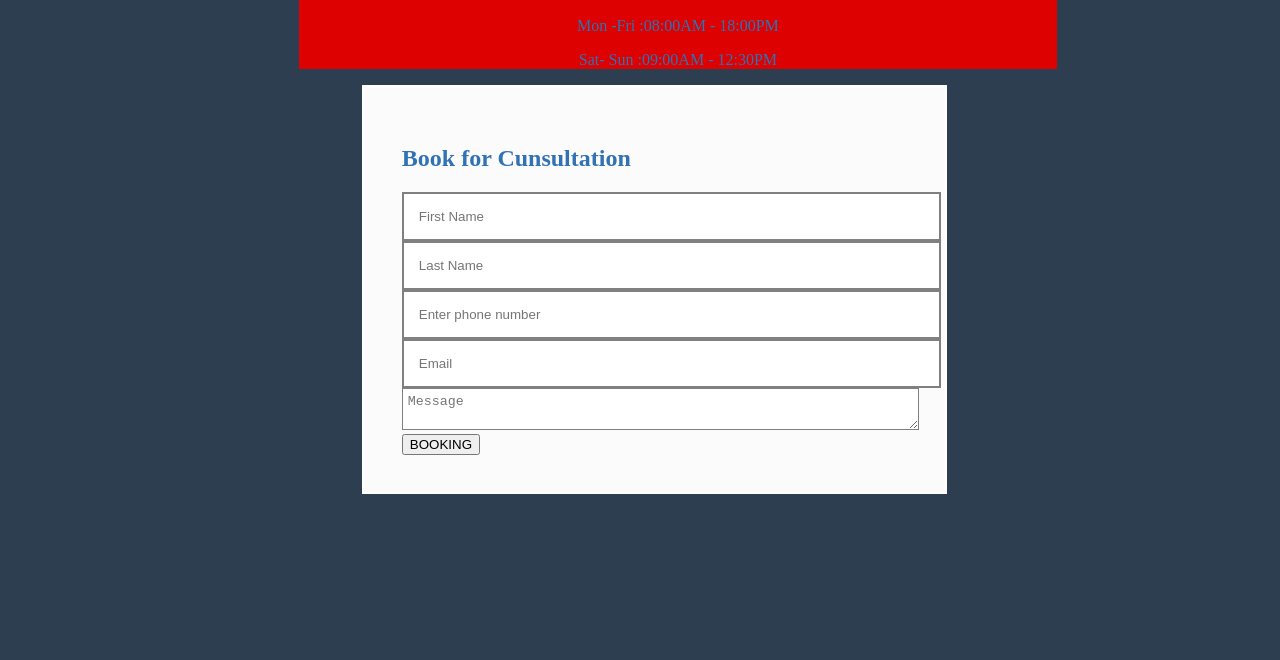
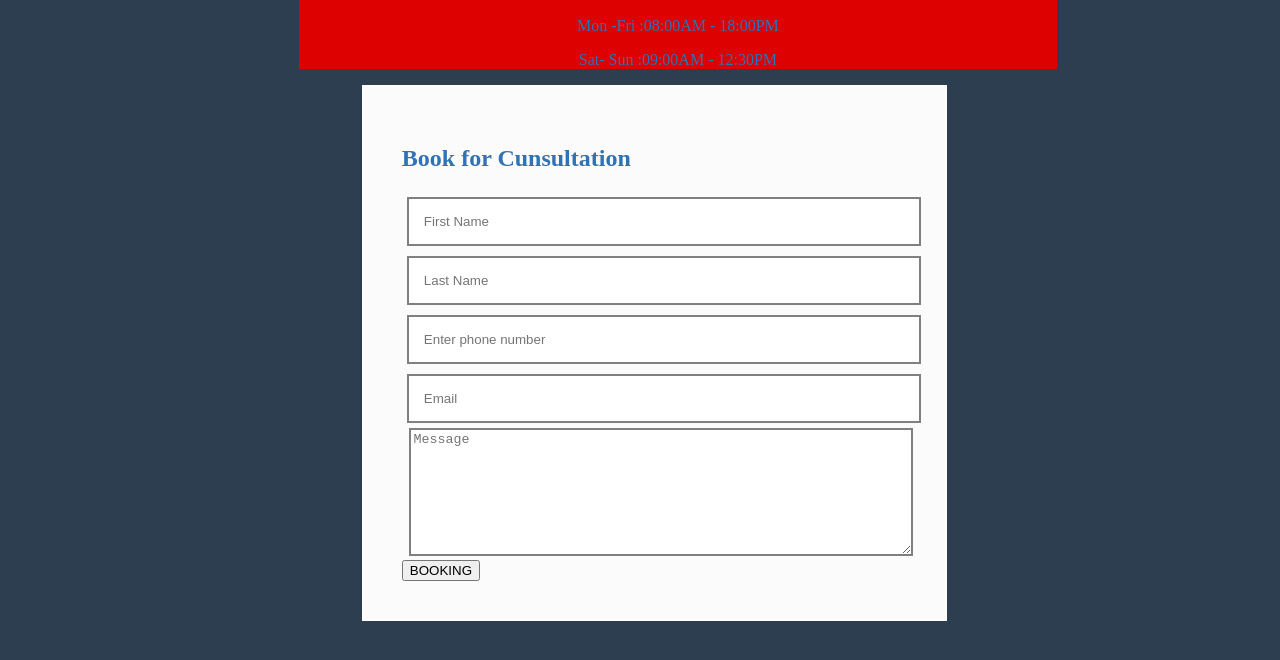
Before and after one commit to mxolist/Header, a plain HTML site: page booking.html in a window 1280 px wide. Shown: the part 182-842 px from the top of the page. Before the commit the page ends 800 px from the top, so only its background shows below. Drawn offline with Linux system fonts and the light colour scheme.

Commit message:
Update style.css

```diff
--- a/style.css
+++ b/style.css
@@ -277,15 +277,15 @@ th{
 
 .b-input{
   border: 2px solid gray;
-  width: 100%;
+  width: 95%;
   padding: 15px;
+  margin: 1%;
   min-height: 10px;
   column-span: all;
 }
 .b-input-2{
-  border: 1px solid gray;
-  width: 100%;
-  padding: 5px;
-  min-height: 10px;
-  height: 30%;
+  margin-left: 1.5%;
+  border: 2px solid gray;
+  width: 98%;
+  height: 120px;
 }
```
